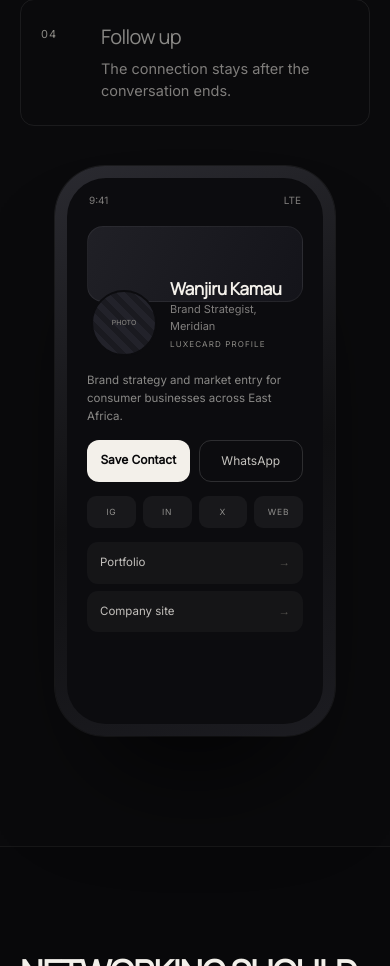
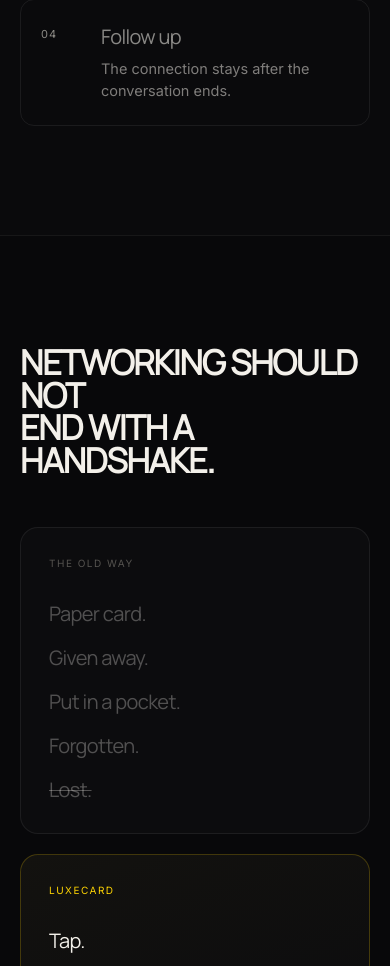
Before and after one commit to Kaylamekdes/luxecard-website, a React (Vite) app: page / in a window 390 px wide. Shown: the part 2060-3026 px from the top of the page. Built offline with nearby package versions, Linux system fonts and the light colour scheme.

Commit message:
Hide How It Works phone mockup on mobile, keep visible on desktop

```diff
--- a/src/components/HowItWorks.tsx
+++ b/src/components/HowItWorks.tsx
@@ -69,7 +69,7 @@ export function HowItWorks() {
             })}
           </div>
 
-          <div className="flex justify-center">
+          <div className="hidden justify-center md:flex">
             <div
               className="relative w-[clamp(280px,32vw,360px)] rounded-[50px] p-3"
               style={{
```
